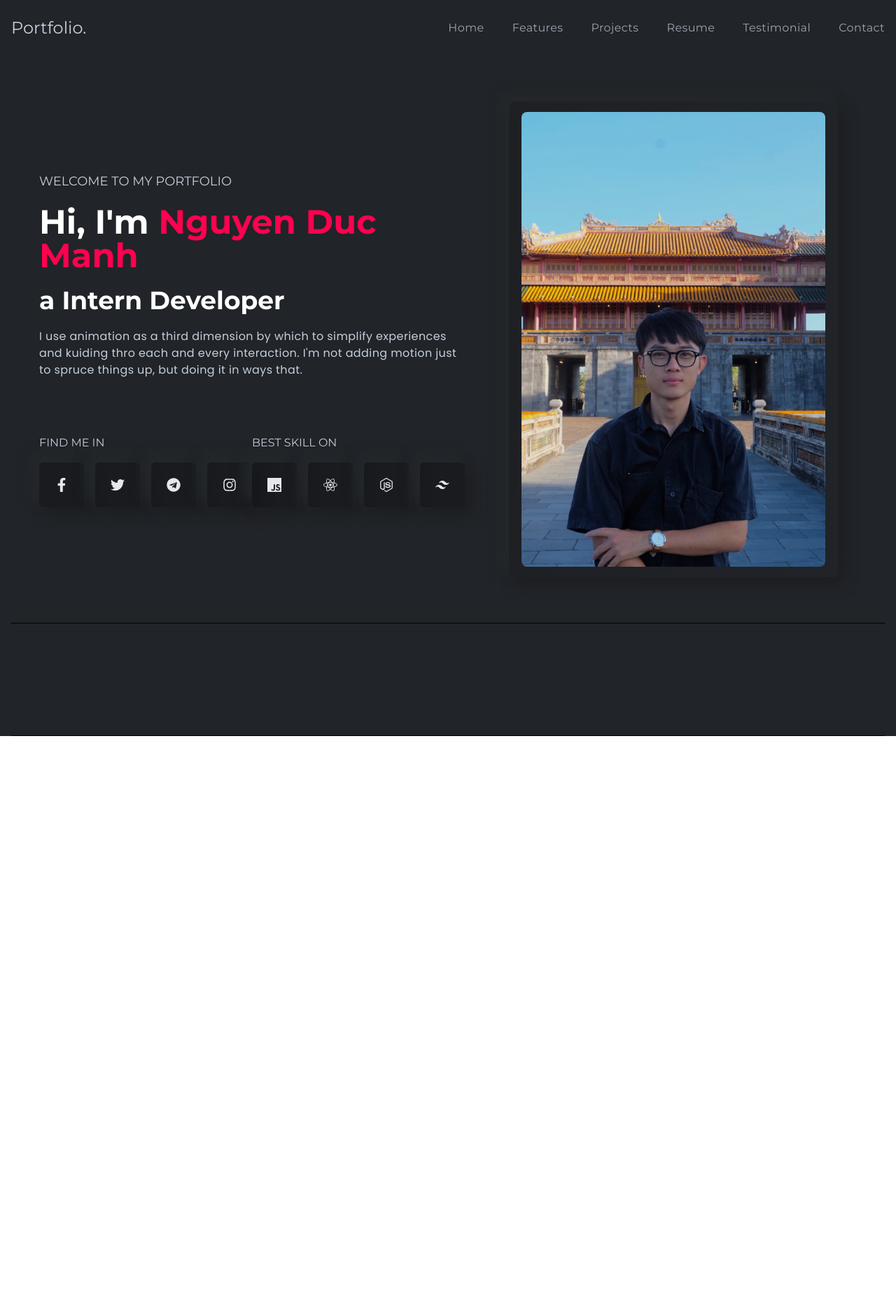
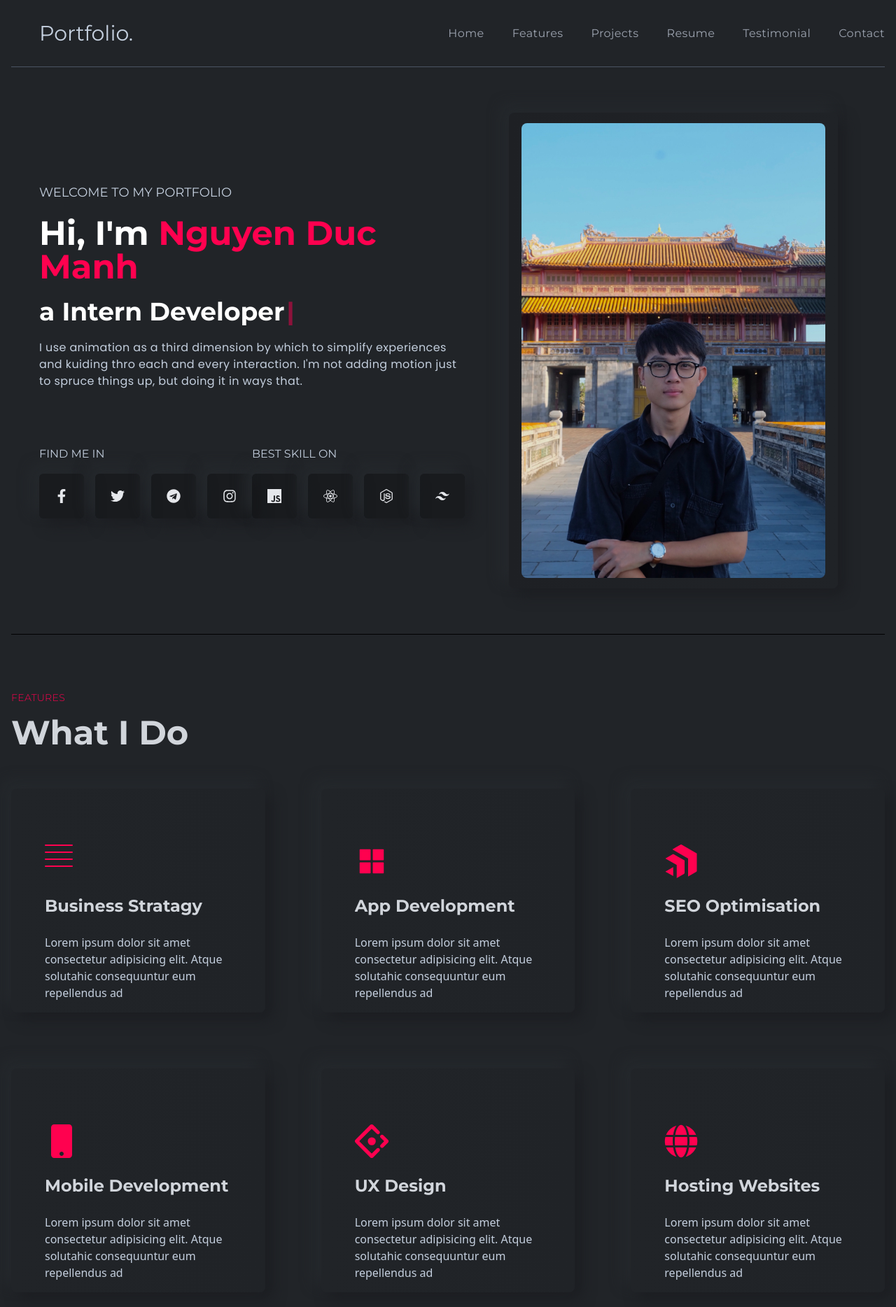
Before and after one commit to xekomonh241/portfolio-master, a React (Create React App) app: page / in a window 1280 px wide. Shown: the top 1868 px of the page at 70% size. Before the commit the page ends 1052 px from the top, so only its background shows below. Built offline with nearby package versions, Linux system fonts and the light colour scheme.

Commit message:
Features done

```diff
--- /dev/null
+++ b/src/components/data/data.js
@@ -0,0 +1,42 @@
+import { AiFillAppstore } from "react-icons/ai";
+import { FaMobile, FaGlobe} from "react-icons/fa";
+import { SiProgress, SiAntdesign } from "react-icons/si";
+
+// Features Data
+export const featuresData = [
+  {
+    id: 1,
+    title: "Business Stratagy",
+    des: "Lorem ipsum dolor sit amet consectetur adipisicing elit. Atque solutahic consequuntur eum repellendus ad",
+  },
+  {
+    id: 2,
+    icon: <AiFillAppstore />,
+    title: "App Development",
+    des: "Lorem ipsum dolor sit amet consectetur adipisicing elit. Atque solutahic consequuntur eum repellendus ad",
+  },
+  {
+    id: 3,
+    icon: <SiProgress />,
+    title: "SEO Optimisation",
+    des: "Lorem ipsum dolor sit amet consectetur adipisicing elit. Atque solutahic consequuntur eum repellendus ad",
+  },
+  {
+    id: 4,
+    icon: <FaMobile />,
+    title: "Mobile Development",
+    des: "Lorem ipsum dolor sit amet consectetur adipisicing elit. Atque solutahic consequuntur eum repellendus ad",
+  },
+  {
+    id: 5,
+    icon: <SiAntdesign />,
+    title: "UX Design",
+    des: "Lorem ipsum dolor sit amet consectetur adipisicing elit. Atque solutahic consequuntur eum repellendus ad",
+  },
+  {
+    id: 6,
+    icon: <FaGlobe />,
+    title: "Hosting Websites",
+    des: "Lorem ipsum dolor sit amet consectetur adipisicing elit. Atque solutahic consequuntur eum repellendus ad",
+  },
+];
--- /dev/null
+++ b/src/components/features/Card.jsx
@@ -0,0 +1,36 @@
+import React from 'react'
+import { HiArrowRight } from "react-icons/hi"
+const Card = ({item:{title,des,icon}}) => {
+  return (
+    <div className="w-full px-12 h-80 py-10 rounded-lg shadow-shadowOne flex items-center bg-gradient-to-r from-bodyColor to-[#202327] group hover:bg-gradient-to-b hover:from-black hover:to-[#1e2024] transition-colors duration-100 group">
+      <div className="h-72 overflow-y-hidden">
+        <div className="flex h-full flex-col gap-10 translate-y-16 group-hover:translate-y-0 transition-transform duration-500">
+          <div className="w-10 h-8 flex flex-col justify-between">
+
+            {icon ? (
+              <span className="text-5xl text-designColor">{icon}</span>
+            ) : (
+              <>
+                <span className="w-full h-[2px] rounded-lg bg-designColor inline-flex"></span>
+                <span className="w-full h-[2px] rounded-lg bg-designColor inline-flex"></span>
+                <span className="w-full h-[2px] rounded-lg bg-designColor inline-flex"></span>
+                <span className="w-full h-[2px] rounded-lg bg-designColor inline-flex"></span>
+              </>
+            )}
+          </div>
+          <div className="flex flex-col gap-6">
+            <h2 className="text-xl md:text-2xl font-titleFont font-bold text-gray-300">
+              {title}
+            </h2>
+            <p className="base">{des}</p>
+            <span className="text-2xl text-designColor">
+              <HiArrowRight />
+            </span>
+          </div>
+        </div>
+      </div>
+    </div>
+  )
+}
+
+export default Card
--- a/src/components/features/Features.jsx
+++ b/src/components/features/Features.jsx
@@ -1,4 +1,7 @@
 import React from 'react'
+import Title from './Title'
+import { featuresData } from '../data/data'
+import Card from './Card'
 
 const Features = () => {
   return (
@@ -6,7 +9,12 @@ const Features = () => {
       id="features"
       className="w-full py-20 border-b-[1px] border-b-black"
     >
-
+      <Title title="Features" des="What I Do" />
+      <div className="grid grid-cols-1 md:grid-cols-2 xl:grid-cols-3 gap-6 xl:gap-20">
+        {featuresData.map((item) => (
+          <Card item={item} key={item.id} />
+        ))}
+      </div>
     </section>
   )
 }
--- /dev/null
+++ b/src/components/features/Title.jsx
@@ -0,0 +1,14 @@
+import React from 'react'
+
+const Title = ({title, des}) => {
+  return (
+    <div className="flex flex-col gap-4 font-titleFont mb-14">
+        <h3 className="text-sm uppercase font-light text-designColor tracking-wide">
+            {title}
+        </h3>
+        <h1 className='text-4xl md:text-5xl text-gray-300 font-bold capitalize'>{des}</h1>
+    </div>
+  )
+}
+
+export default Title
--- a/src/components/navbar/Navbar.jsx
+++ b/src/components/navbar/Navbar.jsx
@@ -1,9 +1,10 @@
 import React from "react";
+import { Link } from "react-scroll"
 import { navLinksdata } from "../../constants";
 const Navbar = () => {
   return (
-    <div className="w-full h-20 mx-auto flex justify-between items-center font-titleFont">
-      <div className="text-2xl">Portfolio.</div>
+    <div className="w-full h-24 sticky top-0 z-50 bg-bodyColor mx-auto flex justify-between items-center font-titleFont border-b-[1px] border-b-gray-600">
+      <div className="text-3xl pl-10">Portfolio.</div>
       <div>
         <ul className="flex items-center gap-10">
           {navLinksdata.map(({ id, title, link }) => (
@@ -11,7 +12,16 @@ const Navbar = () => {
               className="text-base font-normal text-gray-400 tracking-wide cursor-pointer hover:text-designColor duration-300"
               key={id}
             >
-              {title}
+              <Link
+                activeClass="active"
+                to={link}
+                spy={true}
+                smooth={true}
+                offset={-70}
+                duration={500}
+              >
+                {title}
+              </Link>
             </li>
           ))}
         </ul>
```
